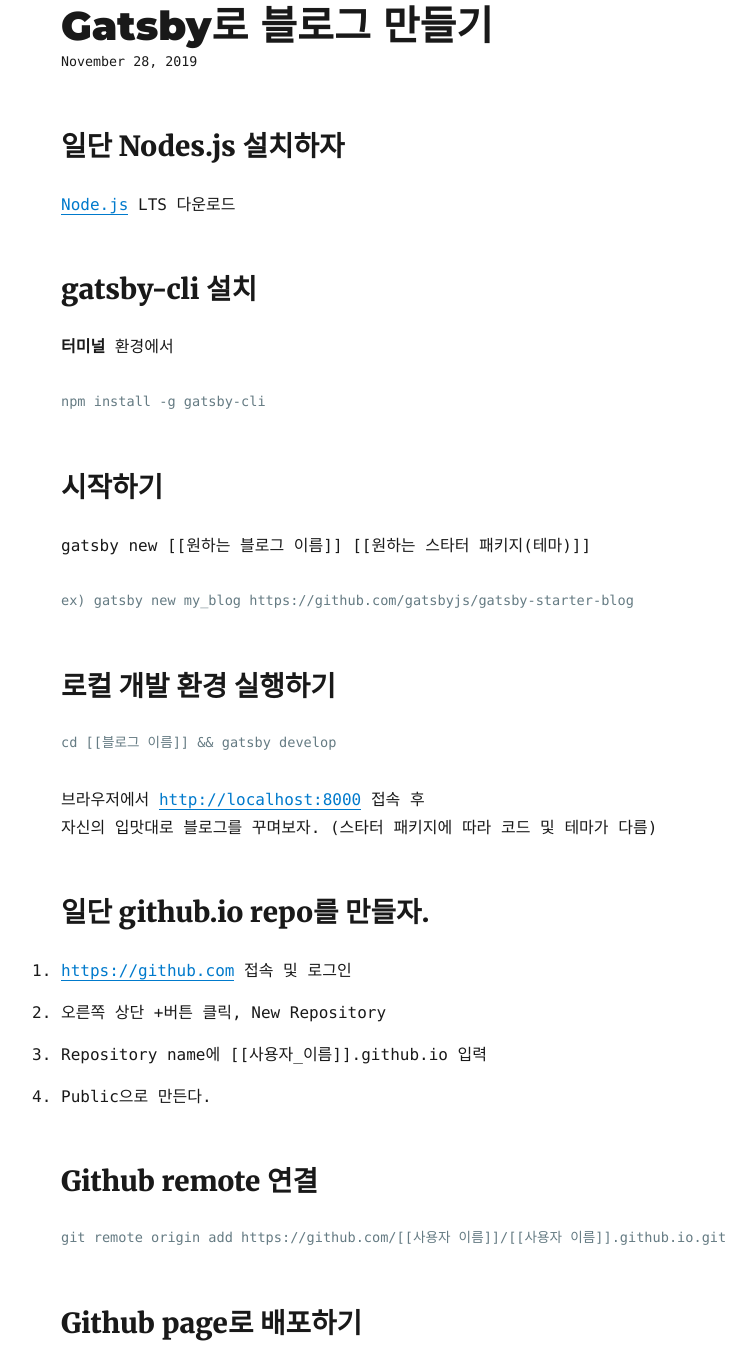
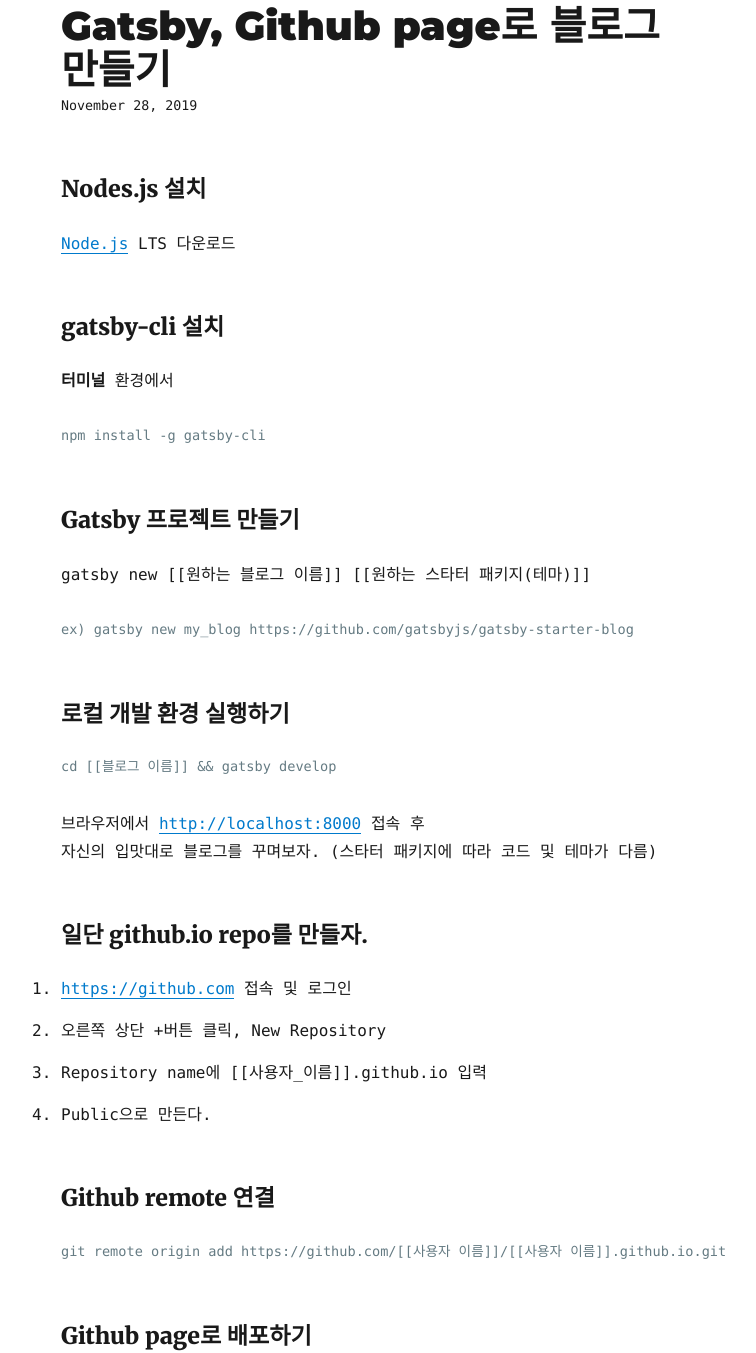
Before and after one commit to nghy97/nghy97.github.io, a Gatsby site: page /how-to-make-a-blog-using-gatsby/ in a window 1280 px wide. Shown: the part 91-1444 px from the top of the page, without its empty margins (264-1020 px from the left). Built offline with nearby package versions, Linux system fonts and the light colour scheme; Gatsby itself is replaced by a stand-in of ours; some packages are replaced by stand-ins of ours; code samples lack their colours.

Commit message:
arrange contents

````diff
--- a/content/blog/how-to-make-a-blog-using-gatsby/index.md
+++ b/content/blog/how-to-make-a-blog-using-gatsby/index.md
@@ -1,14 +1,14 @@
 ---
-title: Gatsby로 블로그 만들기
+title: Gatsby, Github page로 블로그 만들기
 date: '2019-11-28'
-description: 간단하게 Gatsby를 이용해서 자신만의 블로그를 만들어 보자!
+description: Gatsby, Github page 이용해서 자신만의 블로그를 만들자!
 ---
 
-## 일단 Nodes.js 설치하자
+### Nodes.js 설치
 
 [Node.js](https://nodejs.org/ko/) LTS 다운로드
 
-## gatsby-cli 설치
+### gatsby-cli 설치
 
 **터미널** 환경에서
 
@@ -16,7 +16,7 @@
 npm install -g gatsby-cli
 ```
 
-## 시작하기
+### Gatsby 프로젝트 만들기
 
 gatsby new [[원하는 블로그 이름]] [[원하는 스타터 패키지(테마)]]
 
@@ -24,7 +24,7 @@
 ex) gatsby new my_blog https://github.com/gatsbyjs/gatsby-starter-blog
 ```
 
-## 로컬 개발 환경 실행하기
+### 로컬 개발 환경 실행하기
 
 ```Shell
 cd [[블로그 이름]] && gatsby develop
@@ -33,20 +33,20 @@
 브라우저에서 [http://localhost:8000](http://localhost:8000) 접속 후
 자신의 입맛대로 블로그를 꾸며보자. (스타터 패키지에 따라 코드 및 테마가 다름)
 
-## 일단 github.io repo를 만들자.
+### 일단 github.io repo를 만들자.
 
 1. [https://github.com](https://github.com) 접속 및 로그인
 2. 오른쪽 상단 +버튼 클릭, New Repository
 3. Repository name에 [[사용자_이름]].github.io 입력
 4. Public으로 만든다.
 
-## Github remote 연결
+### Github remote 연결
 
 ```Shell
 git remote origin add https://github.com/[[사용자 이름]]/[[사용자 이름]].github.io.git
 ```
 
-## Github page로 배포하기
+### Github page로 배포하기
 
 **gh-pages 모듈 설치**
 
@@ -64,13 +64,13 @@
 }
 ```
 
-## 개발, 배포 브랜치 나누기 및 배포하기
+### 개발, 배포 브랜치 나누기 및 배포하기
 
-본인: `master`(배포), `dev`(개발)
+**본인**: `master`(배포), `dev`(개발, 본인이 원하는 이름 아무 거나 하셔도 됩니다 ,, 제 지인은 source로 하더라구요.)
 
 dev에서 개발하고 master에 merge한 뒤,
 master에서 `npm run deploy` 명령어를 통해 배포하고 있습니다.
 
-## 사용하기
+### 사용하기
 
 `https://[[사용자 이름]].github.io`로 접속
````
